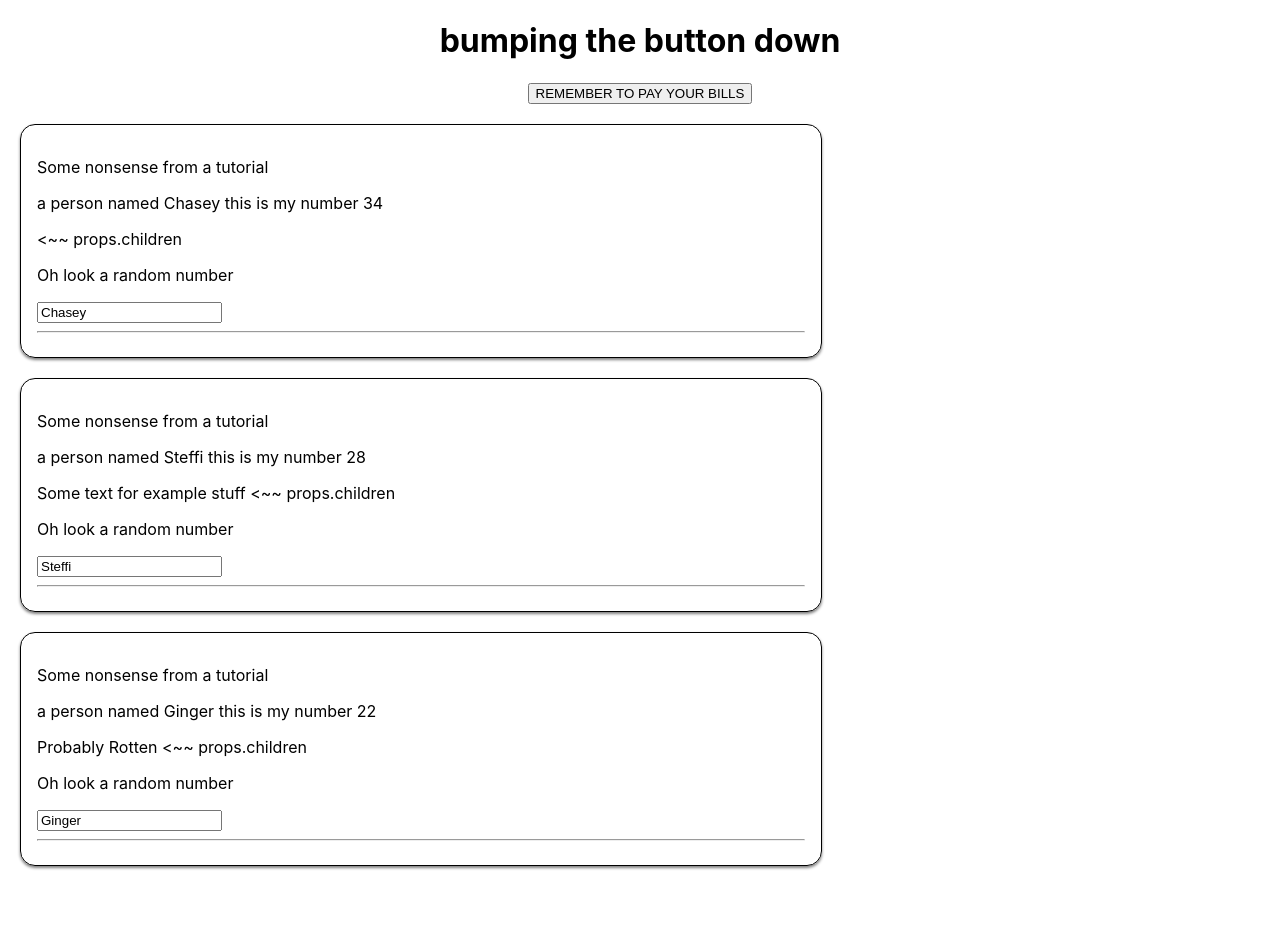
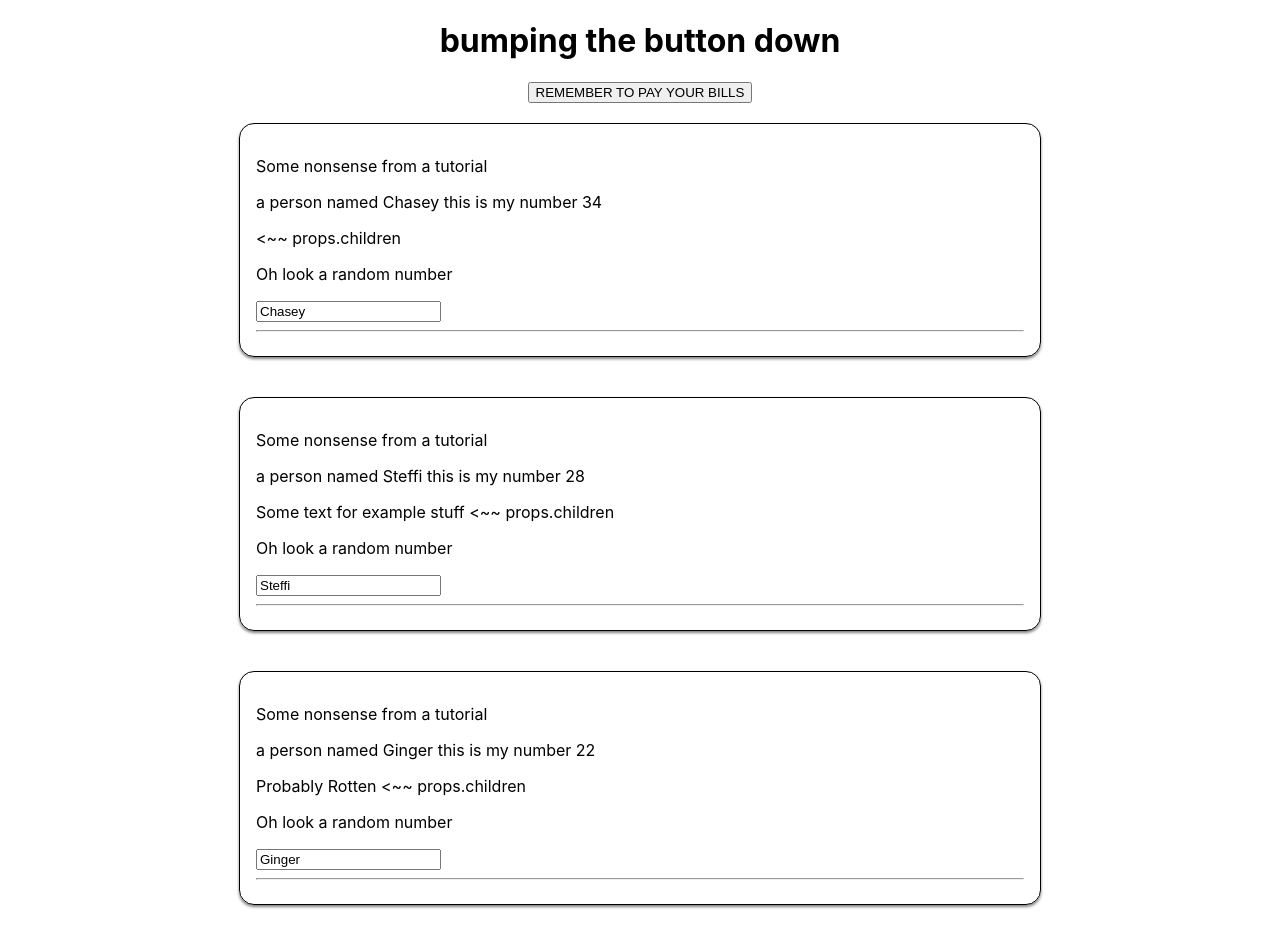
Before and after one commit to Josh-Darling13/skilltooling, a React (Create React App) app: page / in a window 1280 px wide. Before the commit the page ends 886 px from the top, so only its background shows below. Built offline with nearby package versions, Linux system fonts and the light colour scheme.

Commit message:
updated style

```diff
--- a/src/App.css
+++ b/src/App.css
@@ -1,3 +1,9 @@
 .App {
   text-align: center;
+  margin: auto;
+  display: flex;
+  flex-direction: column;
+  align-content: center;
+  justify-self: center;
+  align-items: center;
 }
```
